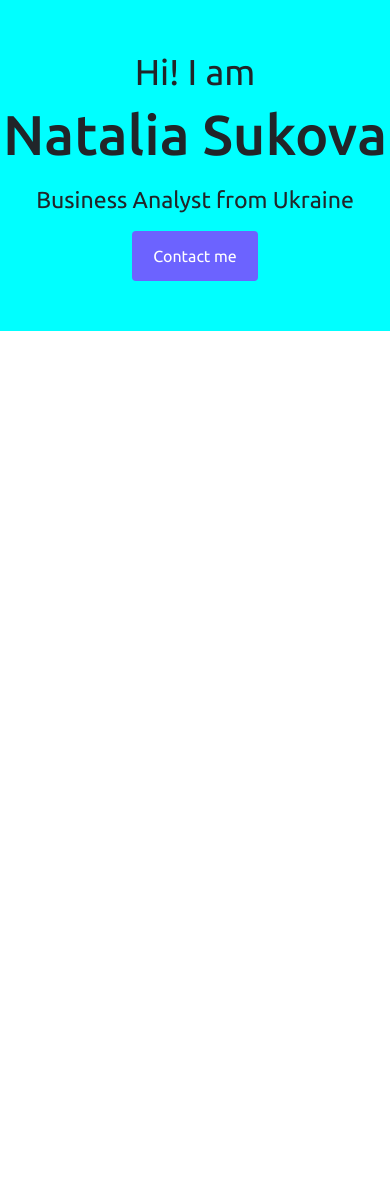
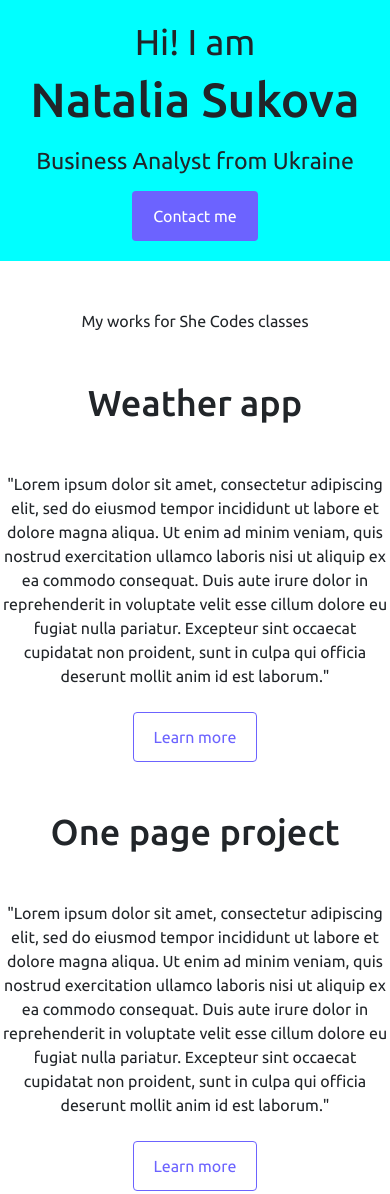
Before and after one commit to NataliSfromUA/portfolio-project, a plain HTML site: page index.html in a window 390 px wide. Before the commit the page ends 844 px from the top, so only its background shows below. Drawn offline with nearby package versions, Linux system fonts and the light colour scheme.

Commit message:
Added content design

```diff
--- a/index.html
+++ b/index.html
@@ -21,7 +21,7 @@
       crossorigin="anonymous"
     ></script>
     <link rel="stylesheet" href="src/style.css" />
-    <title>Document</title>
+    <title>Natalia Sukova - Porfolio and projects</title>
   </head>
   <body>
     <div class="hero">
@@ -31,6 +31,52 @@
       <a href=" " class="btn btn-branding">Contact me</a>
     </div>
 
+    <p class="text-center m-5">My works for She Codes classes</p>
+
+    <div class="container">
+      <div class="row mb-5">
+        <div class="col d-none d-md-block">
+          <img
+            src="images/Weather app.png"
+            class="img-fluid"
+            alt="Weather app"
+          />
+        </div>
+        <div class="col" id="project">
+          <h2 class="mb-5">Weather app</h2>
+          <p class="mb-4">
+            "Lorem ipsum dolor sit amet, consectetur adipiscing elit, sed do
+            eiusmod tempor incididunt ut labore et dolore magna aliqua. Ut enim
+            ad minim veniam, quis nostrud exercitation ullamco laboris nisi ut
+            aliquip ex ea commodo consequat. Duis aute irure dolor in
+            reprehenderit in voluptate velit esse cillum dolore eu fugiat nulla
+            pariatur. Excepteur sint occaecat cupidatat non proident, sunt in
+            culpa qui officia deserunt mollit anim id est laborum."
+          </p>
+          <a href=" " class="btn btn-branding-outline">Learn more</a>
+        </div>
+      </div>
+
+      <div class="row mb-5">
+        <div class="col" id="project">
+          <h2 class="mb-5">One page project</h2>
+          <p class="mb-4">
+            "Lorem ipsum dolor sit amet, consectetur adipiscing elit, sed do
+            eiusmod tempor incididunt ut labore et dolore magna aliqua. Ut enim
+            ad minim veniam, quis nostrud exercitation ullamco laboris nisi ut
+            aliquip ex ea commodo consequat. Duis aute irure dolor in
+            reprehenderit in voluptate velit esse cillum dolore eu fugiat nulla
+            pariatur. Excepteur sint occaecat cupidatat non proident, sunt in
+            culpa qui officia deserunt mollit anim id est laborum."
+          </p>
+          <a href=" " class="btn btn-branding-outline">Learn more</a>
+        </div>
+        <div class="col d-none d-md-block">
+          <img src="images/PantyParty.png" class="img-fluid" alt="panties" />
+        </div>
+      </div>
+    </div>
+
     <script
       src="https://cdn.jsdelivr.net/npm/bootstrap@5.3.0-alpha2/dist/js/bootstrap.bundle.min.js"
       integrity="sha384-qKXV1j0HvMUeCBQ+QVp7JcfGl760yU08IQ+GpUo5hlbpg51QRiuqHAJz8+BrxE/N"
--- a/src/style.css
+++ b/src/style.css
@@ -9,6 +9,9 @@ h1 {
 }
 h2 {
   font-size: 36px;
+  font-weight: 600s;
+}
+.hero h2 {
   font-weight: 400;
 }
 h3 {
@@ -16,8 +19,13 @@ h3 {
   font-weight: 400;
   line-height: 2;
 }
+p {
+  font-size: 16px;
+  line-height: 24px;
+}
 .hero {
   padding-top: 50px;
+  padding-bottom: 50px;
   background-color: var(--branding-color);
   text-align: center;
 }
@@ -27,5 +35,25 @@ h3 {
   color: white;
   font-size: 16px;
   padding: 12px 20px;
-  margin-bottom: 50px;
 }
+.btn-branding-outline {
+  border: 1px solid #6c63ff;
+  border-radius: 4px;
+  color: #6c63ff;
+  font-size: 16px;
+  padding: 12px 20px;
+}
+
+@media (max-width: 768px) {
+  #project {
+    padding: 0;
+    text-align: center;
+  }
+  h1 {
+    font-size: 48px;
+  }
+  .hero {
+    padding-top: 20px;
+    padding-bottom: 20px;
+  }
+}
```
Also changed, not shown: images/PantyParty.png (added), images/Weather app.png (added).
